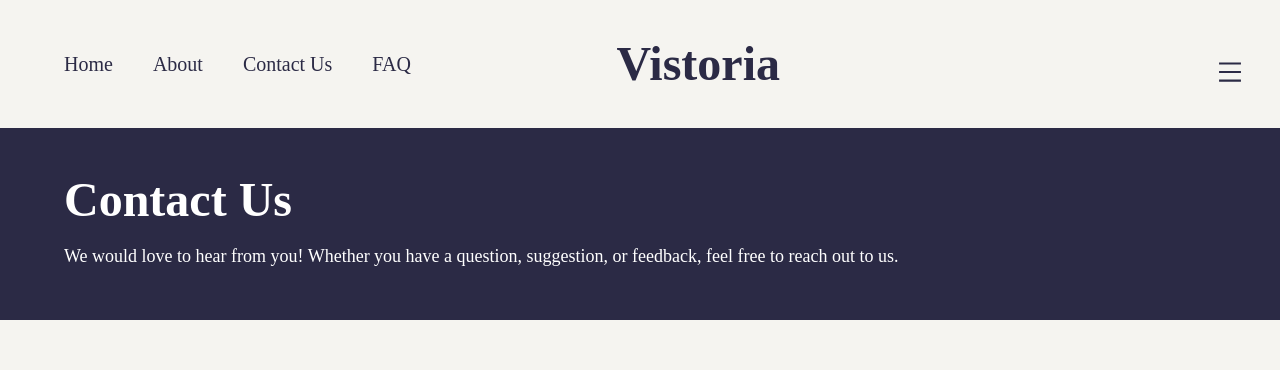
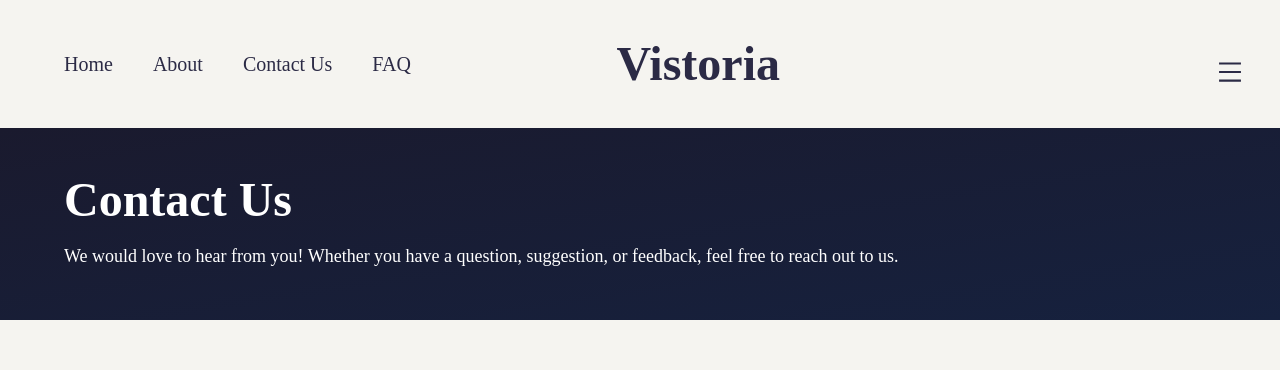
Before and after one commit to A0nik03/Vistoria, a React (Vite) app in the folder wordarium-frontend/: page /contact in a window 1280 px wide. Shown: the top 370 px of the page. Built offline with nearby package versions, Linux system fonts and the light colour scheme; no server answers.

Commit message:
minor adjustments

```diff
--- a/wordarium-frontend/src/components/SideBar.jsx
+++ b/wordarium-frontend/src/components/SideBar.jsx
@@ -104,7 +104,7 @@ const Sidebar = () => {
         <div className="flex flex-col pb-14 gap-4 mt-auto">
           <Link
             to={"/register"}
-            className="w-full text-lg font-medium text-white text-center py-2 hover:scale-[1.05] bg-[#4c4a75] rounded-lg cursor-pointer"
+            className="w-full text-lg font-medium text-white text-center py-2 hover:scale-[1.05] bg-[#403e65] rounded-lg cursor-pointer"
           >
             Login
           </Link>
--- a/wordarium-frontend/src/pages/ContactUs.jsx
+++ b/wordarium-frontend/src/pages/ContactUs.jsx
@@ -7,7 +7,7 @@ const ContactUs = () => {
   return (
     <div className="min-h-screen bg-[#f5f4f0]">
       <NavBar />
-      <div className="bg-[#2b2a45] text-white py-12 px-6 md:px-16">
+      <div className="bg-gradient-to-br from-[#1a1a2e] to-[#16213e] text-white py-12 px-6 md:px-16">
         <div className="max-w-7xl mx-auto text-center md:text-left">
           <h1 className="text-4xl md:text-5xl font-bold">Contact Us</h1>
           <p className="text-lg mt-4 leading-8">
--- a/wordarium-frontend/src/pages/Settings.jsx
+++ b/wordarium-frontend/src/pages/Settings.jsx
@@ -7,7 +7,7 @@ const Settings = () => {
     <div className="min-h-screen bg-[#f5f4f0]">
       <NavBar />
 
-      <div className="bg-[#2b2a45] text-white py-12 px-6 md:px-16">
+      <div className="bg-gradient-to-br from-[#1a1a2e] to-[#16213e] text-white py-12 px-6 md:px-16">
         <div className="max-w-7xl mx-auto text-center md:text-left">
           <h1 className="text-4xl md:text-5xl font-bold">Settings</h1>
           <p className="text-lg mt-4 leading-8">
```
